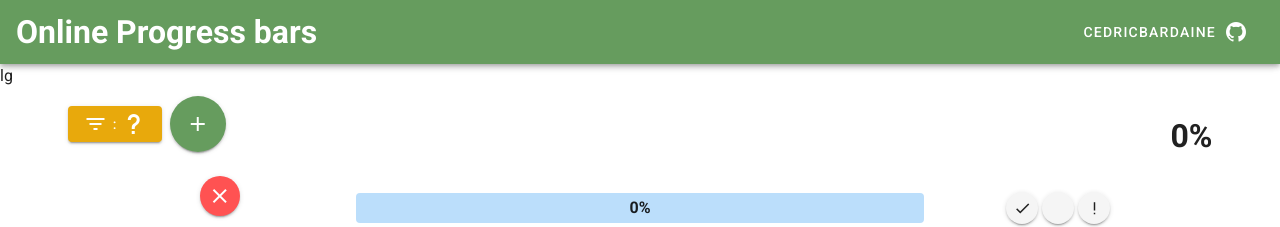
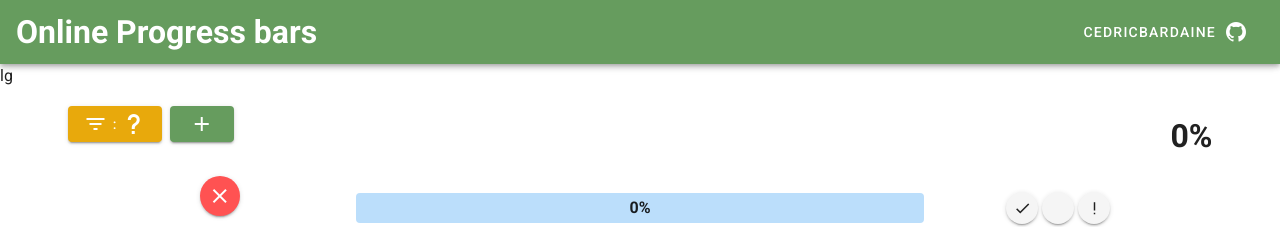
Before and after one commit to CedricBardaine/online_progress_bars, a Vue app: page / in a window 1280 px wide. Shown: the top 227 px of the page. Built offline with nearby package versions, Linux system fonts and the light colour scheme.

Commit message:
make add btn the same

```diff
--- a/src/App.vue
+++ b/src/App.vue
@@ -51,7 +51,7 @@
                 class="mr-2"
                 color="primary"
                 elevation="2"
-                fab
+
                 @click="
                   addBar();
                   sorted = '';
```
